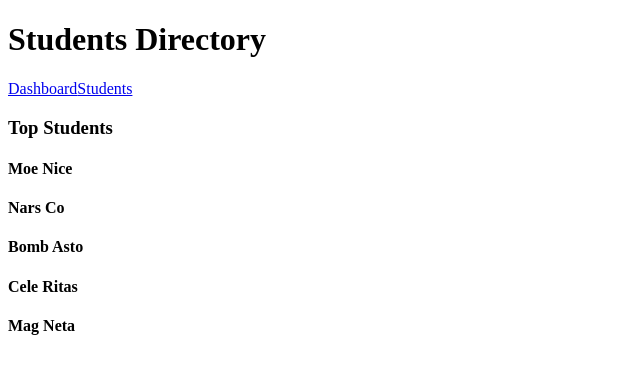
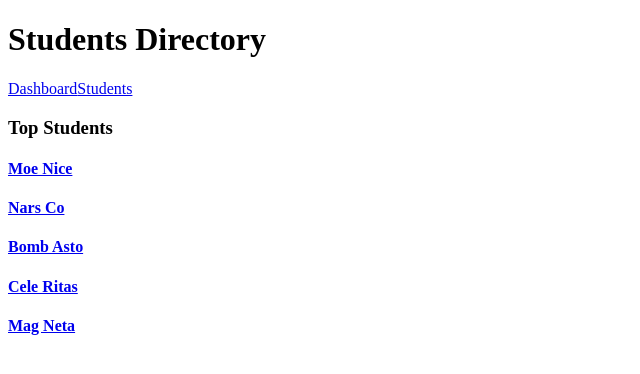
Before and after one commit to sychi77/Angular2App, an Angular app: page /dashboard in a window 1280 px wide. Shown: the top 374 px of the page, without its empty margins (0-640 px from the left). Built offline with nearby package versions, Linux system fonts and the light colour scheme.

Commit message:
Add select dashboard student feature

```diff
--- a/src/app/dashboard.component.html
+++ b/src/app/dashboard.component.html
@@ -1,8 +1,8 @@
 <h3>Top Students</h3>
 <div class="grid grid-pad">
-  <div *ngFor="let student of students" class="col-1-4">
+  <a *ngFor="let student of students" [routerLink]="['/detail', student.id]" class="col-1-4">
     <div class="module student">
       <h4>{{student.name}}</h4>
     </div>
-  </div>
+  </a>
 </div>
```
